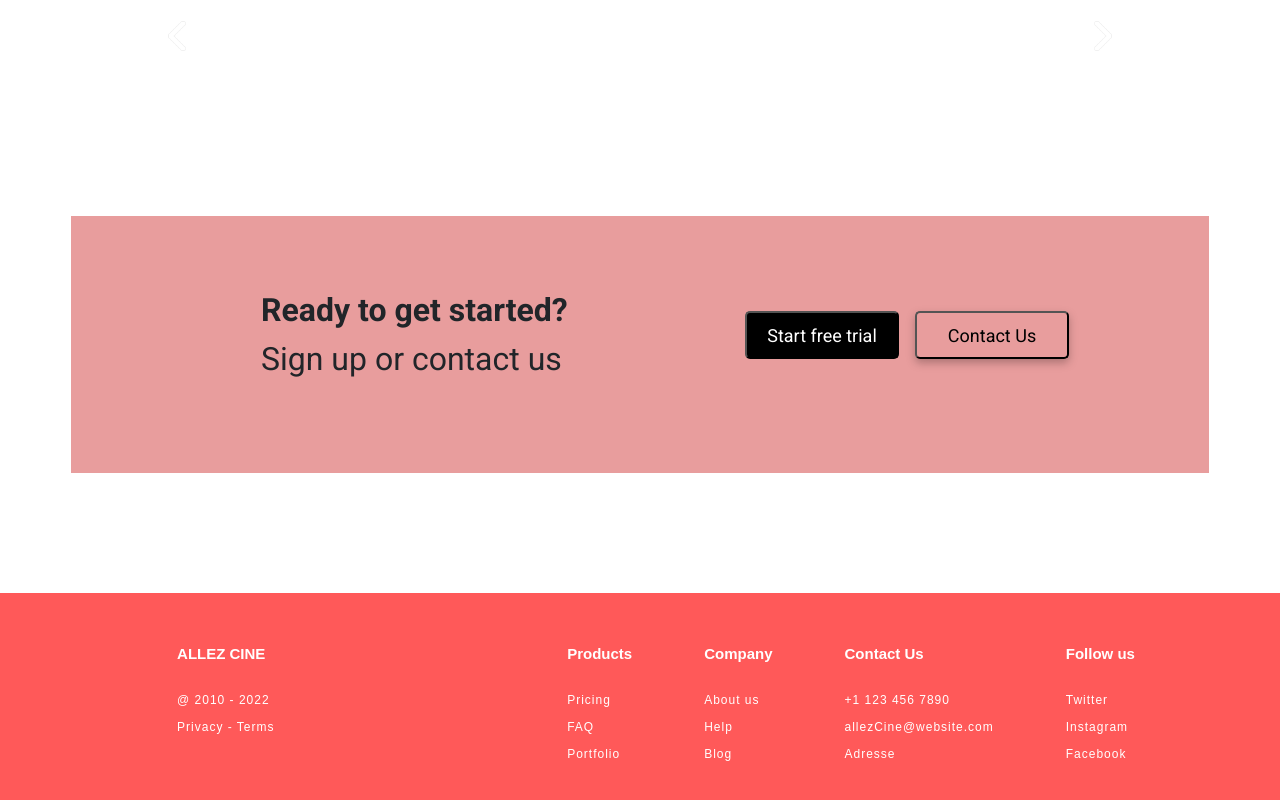
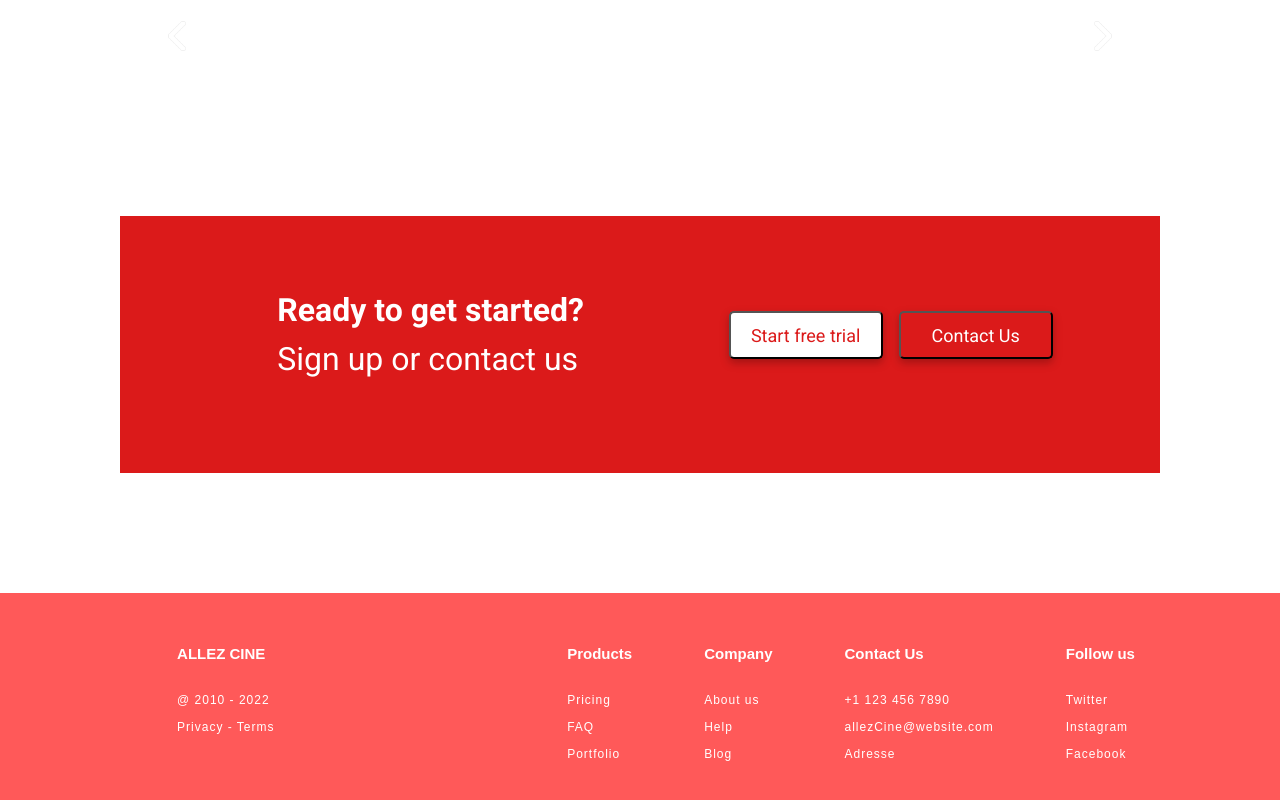
Before and after one commit to CalcagnoLoic/AllezCine, a plain HTML site: page index.html in a window 1280 px wide. Shown: the part 558-1358 px from the top of the page. Drawn offline with nearby package versions, Linux system fonts and the light colour scheme; files that its build step writes are made by us from their sources; no server answers.

Commit message:
modifier les couleurs

```diff
--- a/assets/sass/style.scss
+++ b/assets/sass/style.scss
@@ -95,10 +95,13 @@
   height: 48px;
   padding: 10px 20px;
   border-radius: 5px;
+  filter: drop-shadow(0px 4px 4px rgba(0, 0, 0, 0.25));
 }
 .start {
-  margin: 56px 71px;
-  background: #E89D9D;
+
+  margin: 56px 75px;
+  background: #DB1A1A;
+  color:#fff;
   padding-top: 75px;
   padding-bottom: 75px;
   padding-left: 50px;
@@ -134,13 +137,13 @@
 }
 .btnStartFree {
   @extend %btnE;
-  background-color: black;
-  color: #fff;
+  background-color: #fff;
+  color: #DB1A1A;
 }
 .btnContact {
   @extend %btnE;
-  filter: drop-shadow(0px 4px 4px rgba(0, 0, 0, 0.25));
-  background-color: #E89D9D;
+  color:#fff;
+  background-color: #DB1A1A;
 }
 
 .modalContact {
```
Also changed, not shown: assets/sass/style.css, 1 other file.
